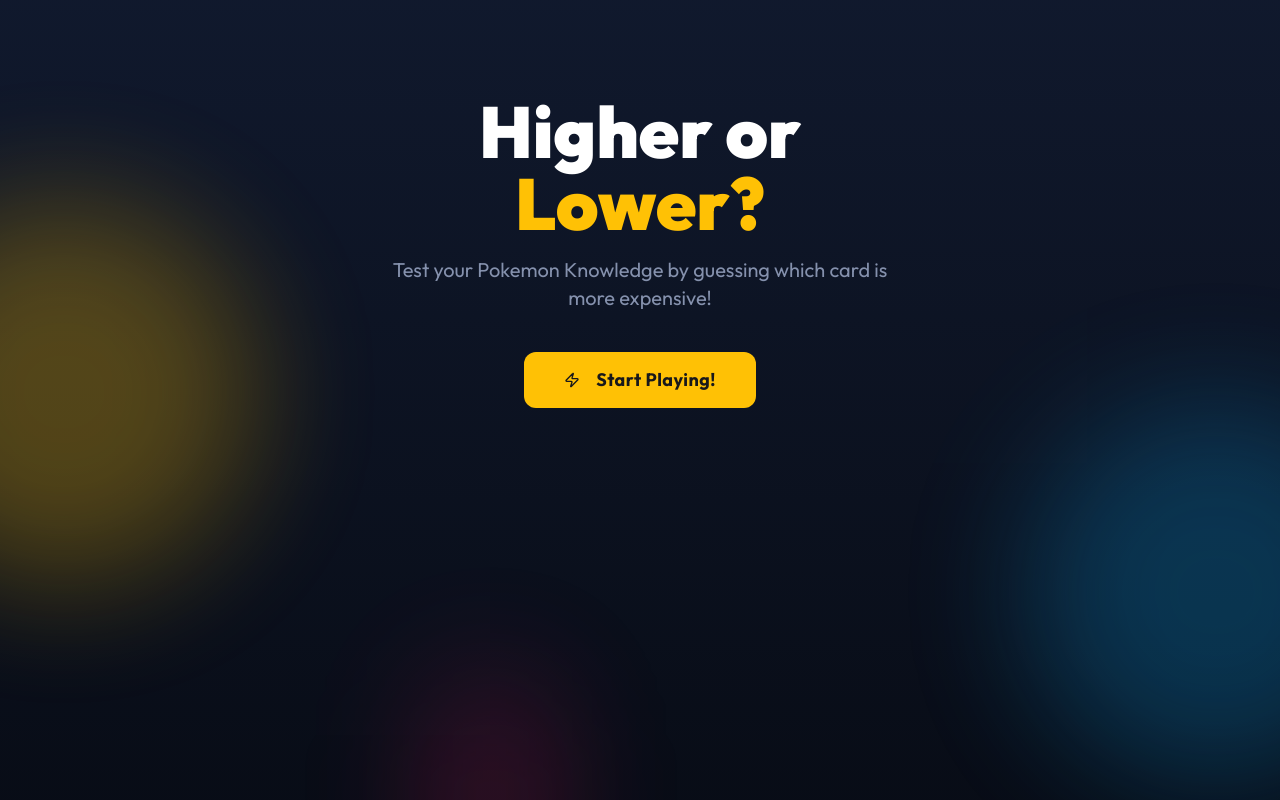
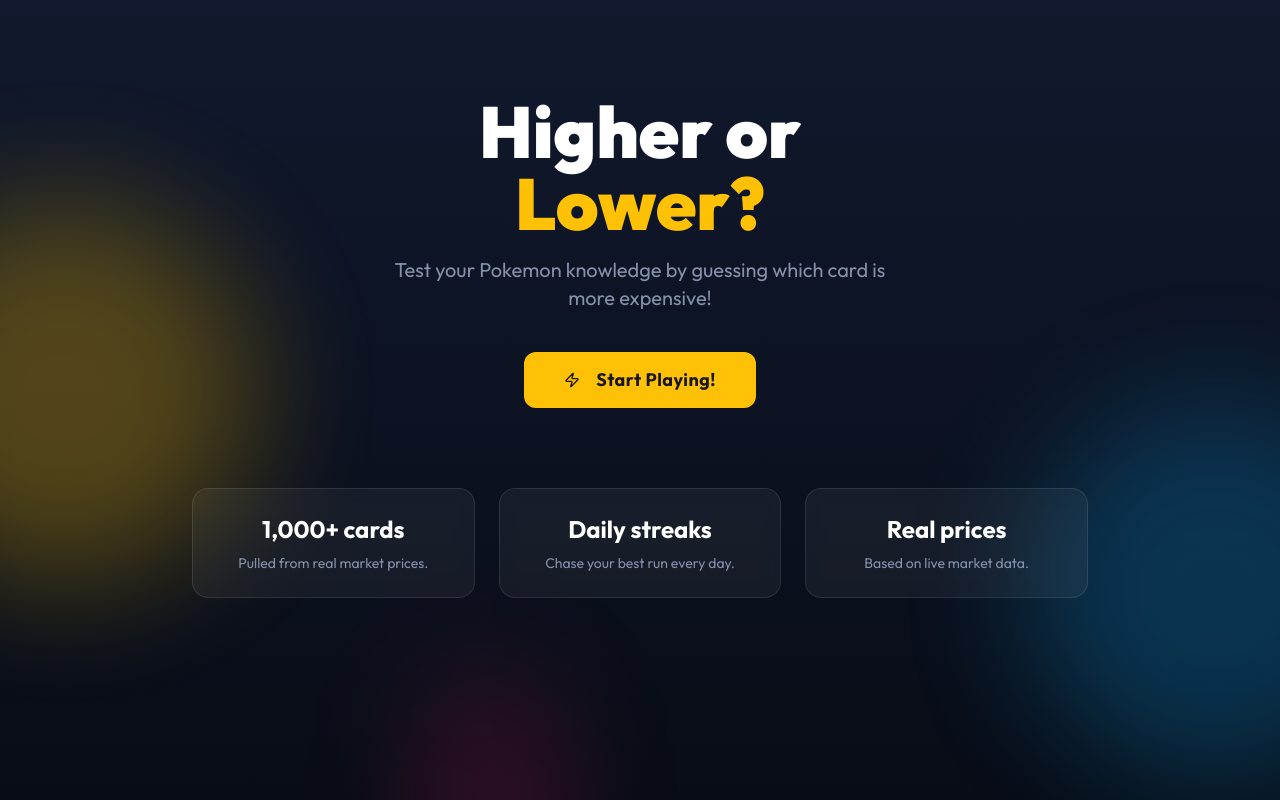
Before and after one commit to Jason10293/Pokemon-Higher-Lower, a Next.js app in the folder frontend/: page /homepage in a window 1280 px wide. Built offline with nearby package versions, Linux system fonts and the light colour scheme.

Commit message:
feat: Update the home page and main page styling

```diff
--- a/frontend/app/globals.css
+++ b/frontend/app/globals.css
@@ -26,6 +26,12 @@
       hsl(222 47% 6%) 100%
     );
     --muted-foreground: 222 20% 60%;
+  }
+  html,
+  body {
+    background: hsl(222 47% 8%);
+    overflow-x: hidden;
+    overscroll-behavior: none;
   }
 }
 
--- a/frontend/app/homepage/page.tsx
+++ b/frontend/app/homepage/page.tsx
@@ -1,30 +1,56 @@
 import { Zap } from "lucide-react";
 import { Button } from "@/components/button";
+
 export default function HomePage() {
   return (
     <div className="min-h-screen gradient-hero relative overflow-hidden">
-      {/*Background decoration elements*/}
-      <div className="absolute inset-0 overflow-hidden pointer-events-none">
+      {/* Background decoration elements */}
+      <div className="absolute inset-0 pointer-events-none">
         <div className="absolute top-1/4 -left-32 w-96 h-96 bg-primary/40 rounded-full blur-3xl animate-pulse" />
         <div className="absolute top-1/2 -right-32 w-96 h-96 bg-secondary/35 rounded-full blur-3xl animate-pulse" />
         <div className="absolute -bottom-32 left-1/3 w-32 h-64 bg-accent/30 rounded-full blur-3xl animate-pulse" />
       </div>
 
       {/* Hero Section Text + CTA */}
-      <div className="flex flex-col items-center justify-content my-6 pt-12">
+      <div className="flex flex-col items-center my-6 pt-12">
         <p className="text-7xl text-white font-black mt-6">Higher or</p>
         <p className="text-7xl text-primary font-black">Lower?</p>
-        <div>
-          <p className="text-lg md:text-xl text-muted-foreground mb-10 max-w-lg mx-auto text-center mt-4">
-            Test your Pokemon Knowledge by guessing which card is more
-            expensive!
-          </p>
-        </div>
+
+        <p className="text-lg md:text-xl text-muted-foreground mb-10 max-w-lg mx-auto text-center mt-4">
+          Test your Pokemon knowledge by guessing which card is more expensive!
+        </p>
+
         <Button variant="hero" size="xl" className="group">
           <Zap className="w-6 h-6 mr-2" />
           Start Playing!
         </Button>
       </div>
+
+      {/* Feature Cards */}
+      <div className="mt-20 px-6 pb-12">
+        <div className="mx-auto max-w-4xl grid gap-6 md:grid-cols-3 text-center">
+          <div className="rounded-2xl border border-white/10 bg-white/5 p-6 backdrop-blur">
+            <p className="text-2xl font-bold text-white">1,000+ cards</p>
+            <p className="text-sm text-muted-foreground mt-2">
+              Pulled from real market prices.
+            </p>
+          </div>
+
+          <div className="rounded-2xl border border-white/10 bg-white/5 p-6 backdrop-blur">
+            <p className="text-2xl font-bold text-white">Daily streaks</p>
+            <p className="text-sm text-muted-foreground mt-2">
+              Chase your best run every day.
+            </p>
+          </div>
+
+          <div className="rounded-2xl border border-white/10 bg-white/5 p-6 backdrop-blur">
+            <p className="text-2xl font-bold text-white">Real prices</p>
+            <p className="text-sm text-muted-foreground mt-2">
+              Based on live market data.
+            </p>
+          </div>
+        </div>
+      </div>
     </div>
   );
 }
--- a/frontend/app/page.tsx
+++ b/frontend/app/main-page/page.tsx
@@ -1,9 +1,9 @@
 "use client";
 
 import { useEffect, useState } from "react";
-import type { Card } from "./types";
-import { CardView } from "./CardView";
-import { GuessControls } from "./GuessControls";
+import { CardView } from "../CardView";
+import { GuessControls } from "../GuessControls";
+import type { Card } from "../types";
 
 export default function HomePage() {
   const [leftCard, setLeftCard] = useState<Card | null>(null);
@@ -115,39 +115,39 @@
 
   return (
     <main className="gradient-hero overflow-hidden flex min-h-screen items-center justify-center px-4 py-10">
-      <div className="w-full max-w-4xl">
-        <header className="mb-8 text-center">
-          <h1 className="text-3xl font-semibold tracking-tight">
+      <div className="w-full max-w-5xl">
+        <header className="mb-10 text-center">
+          <h1 className="text-5xl md:text-6xl text-white font-black">
             Pokémon Higher / Lower
           </h1>
-          <p className="mt-2 text-sm text-zinc-600">
+          <p className="mt-3 text-lg text-muted-foreground max-w-2xl mx-auto">
             Is the card on the right worth more or less than the one on the
             left?
           </p>
         </header>
 
         {error && (
-          <div className="mb-4 rounded-lg border border-rose-200 bg-rose-50 px-3 py-2 text-sm text-rose-700">
+          <div className="mb-4 rounded-2xl border border-rose-300/40 bg-rose-500/10 px-4 py-3 text-sm text-rose-100 backdrop-blur">
             {error}
           </div>
         )}
 
         <div className="flex flex-col gap-6 md:flex-row md:items-stretch">
           <section className="flex-1">
-            <div className="rounded-2xl border border-zinc-200 bg-zinc-50 p-4">
-              <p className="mb-3 text-xs font-medium uppercase tracking-[0.25em] text-zinc-500">
+            <div className="rounded-2xl border border-white/10 bg-white/5 p-4 backdrop-blur">
+              <p className="mb-3 text-xs font-medium uppercase tracking-[0.25em] text-white/70">
                 Current card
               </p>
               <div className={isMovingCard ? "card-fade-out" : ""}>
                 <CardView card={leftCard} showPrice />
               </div>
             </div>
-            <p className="mt-2 text-xl text-zinc-600">Score: {score}</p>
+            <p className="mt-3 text-xl text-white/80">Score: {score}</p>
           </section>
 
           <section className="flex flex-1 flex-col gap-4">
-            <div className="rounded-2xl border border-zinc-200 bg-zinc-50 p-4">
-              <p className="mb-3 text-xs font-medium uppercase tracking-[0.25em] text-zinc-500">
+            <div className="rounded-2xl border border-white/10 bg-white/5 p-4 backdrop-blur">
+              <p className="mb-3 text-xs font-medium uppercase tracking-[0.25em] text-white/70">
                 Next card
               </p>
               <div
```
